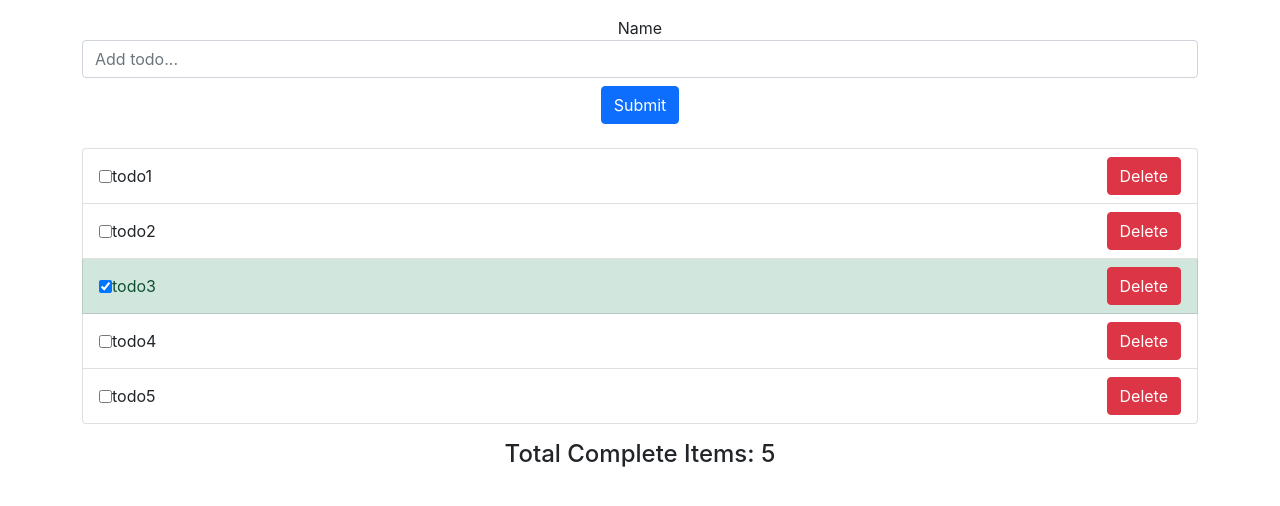
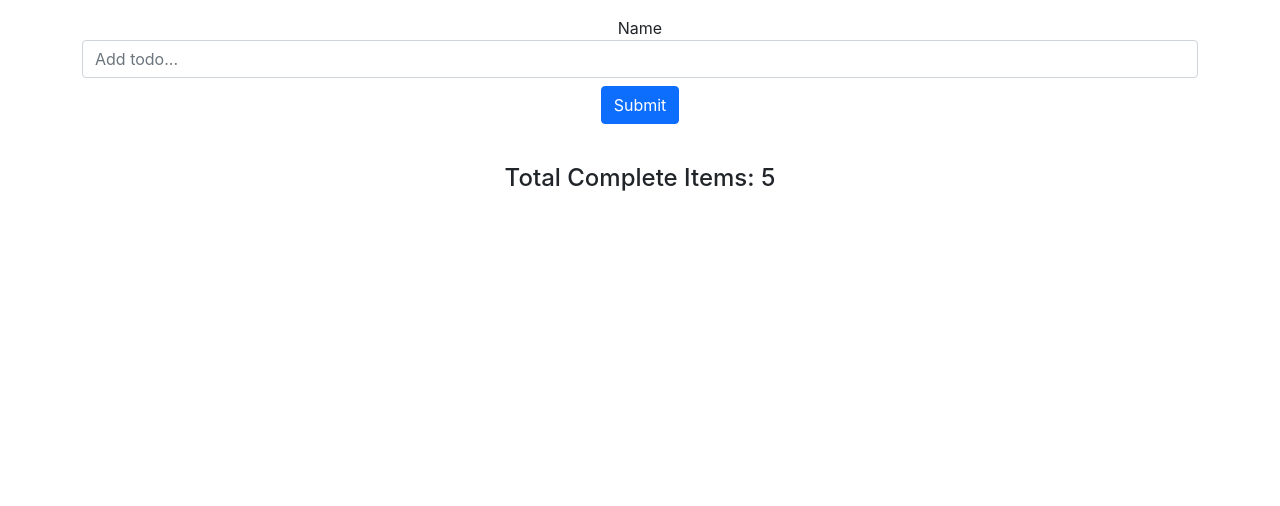
Before and after one commit to mreza-slt/redux-toolkit, a React (Create React App) app: page / in a window 1280 px wide. Shown: the top 506 px of the page. Built offline with nearby package versions, Linux system fonts and the light colour scheme.

Commit message:
add add-todo-action

```diff
--- a/src/components/features/store.js
+++ b/src/components/features/store.js
@@ -1,8 +1,10 @@
 import { configureStore } from "@reduxjs/toolkit";
 import CounterSlice from "./counter/CounterSlice";
+import TodosSlice from "./todos/TodosSlice";
 
 export const store = configureStore({
   reducer: {
     counter: CounterSlice,
+    todos: TodosSlice,
   },
 });
--- /dev/null
+++ b/src/components/features/todos/TodosSlice.js
@@ -0,0 +1,21 @@
+import { createSlice } from "@reduxjs/toolkit";
+
+const initialState = [];
+
+const TodosSlice = createSlice({
+  name: "counter",
+  initialState, //key===value
+  reducers: {
+    addTodo: (state, action) => {
+      const newTodo = {
+        id: Date.now(),
+        title: action.payload.title,
+        completed: false,
+      };
+      state.push(newTodo);
+    },
+  },
+});
+
+export const { addTodo } = TodosSlice.actions;
+export default TodosSlice.reducer;
--- a/src/components/todos/AddTodoForm.jsx
+++ b/src/components/todos/AddTodoForm.jsx
@@ -1,11 +1,13 @@
 import { useState } from "react";
+import { useDispatch } from "react-redux";
+import { addTodo } from "../features/todos/TodosSlice";
 
 const AddTodoForm = () => {
   const [value, setValue] = useState("");
-
+  const dispatch = useDispatch();
   const onSubmit = (event) => {
     event.preventDefault();
-    console.log("user entered: " + value);
+    dispatch(addTodo({ title: value }));
   };
 
   return (
--- a/src/components/todos/TodoList.jsx
+++ b/src/components/todos/TodoList.jsx
@@ -1,20 +1,25 @@
+import { useSelector } from "react-redux";
 import TodoItem from "./TodoItem";
 
 const TodoList = () => {
-  const todos = [
-    { id: 1, title: "todo1", completed: false },
-    { id: 2, title: "todo2", completed: false },
-    { id: 3, title: "todo3", completed: true },
-    { id: 4, title: "todo4", completed: false },
-    { id: 5, title: "todo5", completed: false },
-  ];
+  const todos = useSelector((state) => state.todos);
 
   return (
-    <ul className="list-group">
-      {todos.map((todo) => (
-        <TodoItem id={todo.id} title={todo.title} completed={todo.completed} />
-      ))}
-    </ul>
+    <>
+      {todos ? (
+        <ul className="list-group">
+          {todos.map((todo) => (
+            <TodoItem
+              id={todo.id}
+              title={todo.title}
+              completed={todo.completed}
+            />
+          ))}
+        </ul>
+      ) : (
+        <h1 className="text-align-center">Please Add Todo</h1>
+      )}
+    </>
   );
 };
 
```
